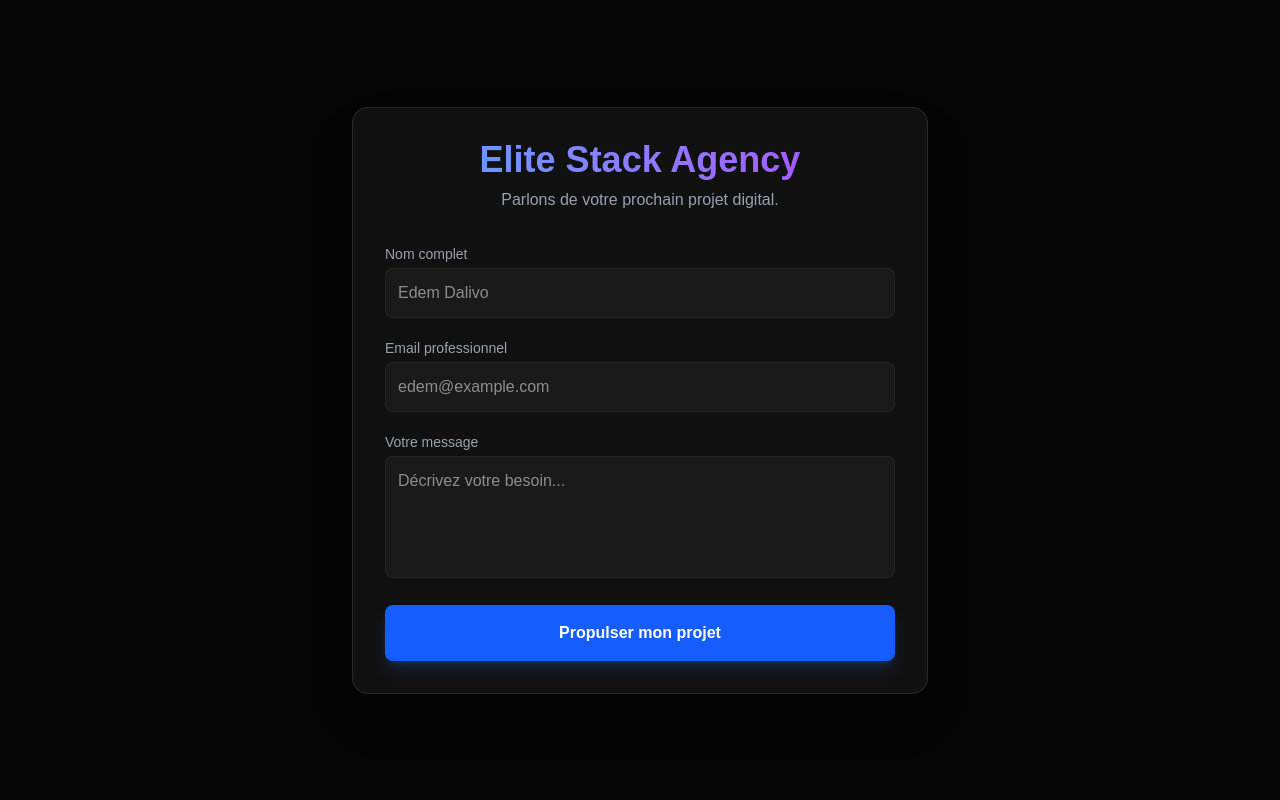
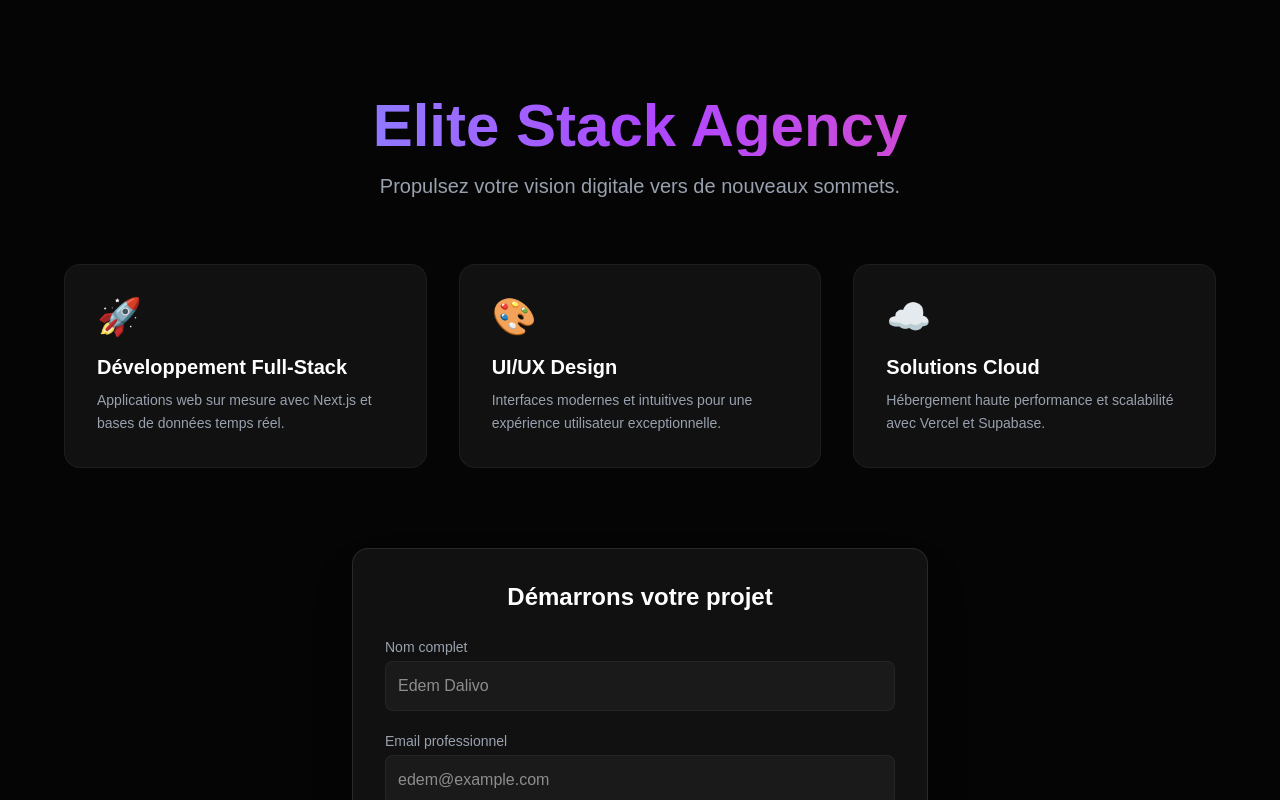
Before and after one commit to edemdalivo/elite-stack-agency, a Next.js app: page / in a window 1280 px wide. Shown: the top 800 px of the page. Built offline with nearby package versions, Linux system fonts and the light colour scheme; no server answers.

Commit message:
Ajout de la section Services et design amélioré

```diff
--- a/app/page.tsx
+++ b/app/page.tsx
@@ -2,7 +2,13 @@
 import { supabase } from '@/lib/supabase'
 import { useState } from 'react'
 
-export default function ContactPage() {
+const SERVICES = [
+  { title: "Développement Full-Stack", desc: "Applications web sur mesure avec Next.js et bases de données temps réel.", icon: "🚀" },
+  { title: "UI/UX Design", desc: "Interfaces modernes et intuitives pour une expérience utilisateur exceptionnelle.", icon: "🎨" },
+  { title: "Solutions Cloud", desc: "Hébergement haute performance et scalabilité avec Vercel et Supabase.", icon: "☁️" }
+]
+
+export default function AgencyPage() {
   const [isSubmitting, setIsSubmitting] = useState(false)
   const [status, setStatus] = useState<{type: 'success' | 'error', msg: string} | null>(null)
 
@@ -25,49 +31,59 @@ export default function ContactPage() {
     setIsSubmitting(false);
 
     if (error) {
-      setStatus({ type: 'error', msg: "Zut ! Une erreur est survenue : " + error.message });
+      setStatus({ type: 'error', msg: "Erreur : " + error.message });
     } else {
-      setStatus({ type: 'success', msg: "Message reçu ! Elite Stack Agency vous recontactera très vite." });
-      form.reset(); // Correction de l'erreur reset
+      setStatus({ type: 'success', msg: "Message reçu ! Elite Stack Agency vous recontactera." });
+      form.reset();
     }
   };
 
   return (
-    <div className="min-h-screen bg-[#050505] text-white flex items-center justify-center p-6">
-      <div className="w-full max-w-xl bg-[#111] border border-white/10 p-8 rounded-2xl shadow-2xl">
-        <div className="mb-8 text-center">
-          <h1 className="text-4xl font-bold bg-gradient-to-r from-blue-400 to-purple-500 bg-clip-text text-transparent">
-            Elite Stack Agency
-          </h1>
-          <p className="text-gray-400 mt-2">Parlons de votre prochain projet digital.</p>
-        </div>
+    <div className="min-h-screen bg-[#050505] text-white p-8">
+      {/* Header Section */}
+      <header className="max-w-6xl mx-auto text-center py-16">
+        <h1 className="text-5xl md:text-6xl font-extrabold bg-gradient-to-r from-blue-400 via-purple-500 to-pink-500 bg-clip-text text-transparent mb-4">
+          Elite Stack Agency
+        </h1>
+        <p className="text-xl text-gray-400">Propulsez votre vision digitale vers de nouveaux sommets.</p>
+      </header>
 
+      {/* Services Grid */}
+      <section className="max-w-6xl mx-auto grid md:grid-cols-3 gap-8 mb-20">
+        {SERVICES.map((s, i) => (
+          <div key={i} className="bg-[#111] border border-white/5 p-8 rounded-2xl hover:border-blue-500/50 transition-all group">
+            <div className="text-4xl mb-4 group-hover:scale-110 transition-transform">{s.icon}</div>
+            <h3 className="text-xl font-bold mb-2">{s.title}</h3>
+            <p className="text-gray-400 text-sm leading-relaxed">{s.desc}</p>
+          </div>
+        ))}
+      </section>
+
+      {/* Contact Form Section */}
+      <div id="contact" className="w-full max-w-xl mx-auto bg-[#111] border border-white/10 p-8 rounded-2xl shadow-2xl mb-20">
+        <h2 className="text-2xl font-bold text-center mb-6">Démarrons votre projet</h2>
         <form onSubmit={handleSubmit} className="space-y-5">
           <div>
             <label className="block text-sm font-medium text-gray-400 mb-1">Nom complet</label>
             <input name="name" type="text" required placeholder="Edem Dalivo"
               className="w-full bg-[#1a1a1a] border border-white/5 rounded-lg p-3 focus:border-blue-500 outline-none transition-all" />
           </div>
-
           <div>
             <label className="block text-sm font-medium text-gray-400 mb-1">Email professionnel</label>
             <input name="email" type="email" required placeholder="edem@example.com"
               className="w-full bg-[#1a1a1a] border border-white/5 rounded-lg p-3 focus:border-blue-500 outline-none transition-all" />
           </div>
-
           <div>
             <label className="block text-sm font-medium text-gray-400 mb-1">Votre message</label>
             <textarea name="message" required placeholder="Décrivez votre besoin..." rows={4}
               className="w-full bg-[#1a1a1a] border border-white/5 rounded-lg p-3 focus:border-blue-500 outline-none transition-all resize-none" />
           </div>
-
           <button type="submit" disabled={isSubmitting}
-            className="w-full bg-blue-600 hover:bg-blue-500 disabled:bg-gray-700 font-bold py-4 rounded-lg transition-all shadow-lg shadow-blue-500/20">
+            className="w-full bg-blue-600 hover:bg-blue-500 disabled:bg-gray-700 font-bold py-4 rounded-lg transition-all">
             {isSubmitting ? 'Envoi en cours...' : 'Propulser mon projet'}
           </button>
-
           {status && (
-            <div className={`p-4 rounded-lg text-center animate-fade-in ${status.type === 'success' ? 'bg-green-500/10 text-green-400 border border-green-500/20' : 'bg-red-500/10 text-red-400 border border-red-500/20'}`}>
+            <div className={`p-4 rounded-lg text-center ${status.type === 'success' ? 'bg-green-500/10 text-green-400 border border-green-500/20' : 'bg-red-500/10 text-red-400 border border-red-500/20'}`}>
               {status.msg}
             </div>
           )}
```
